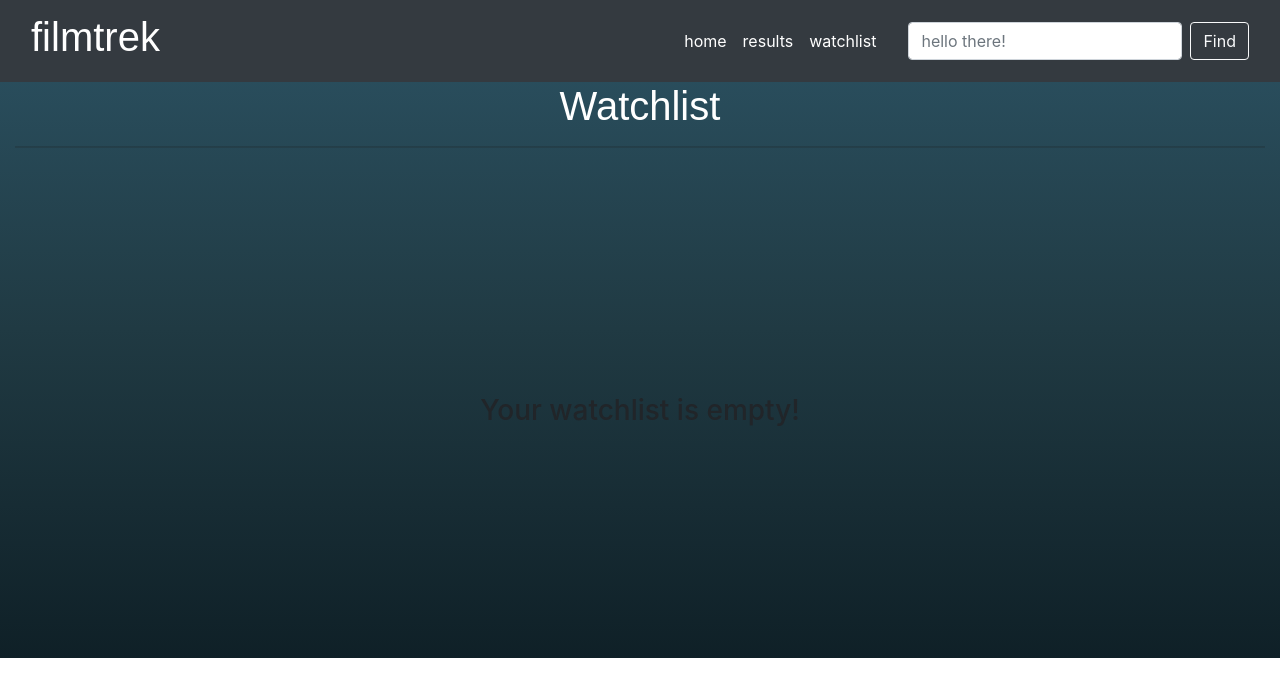
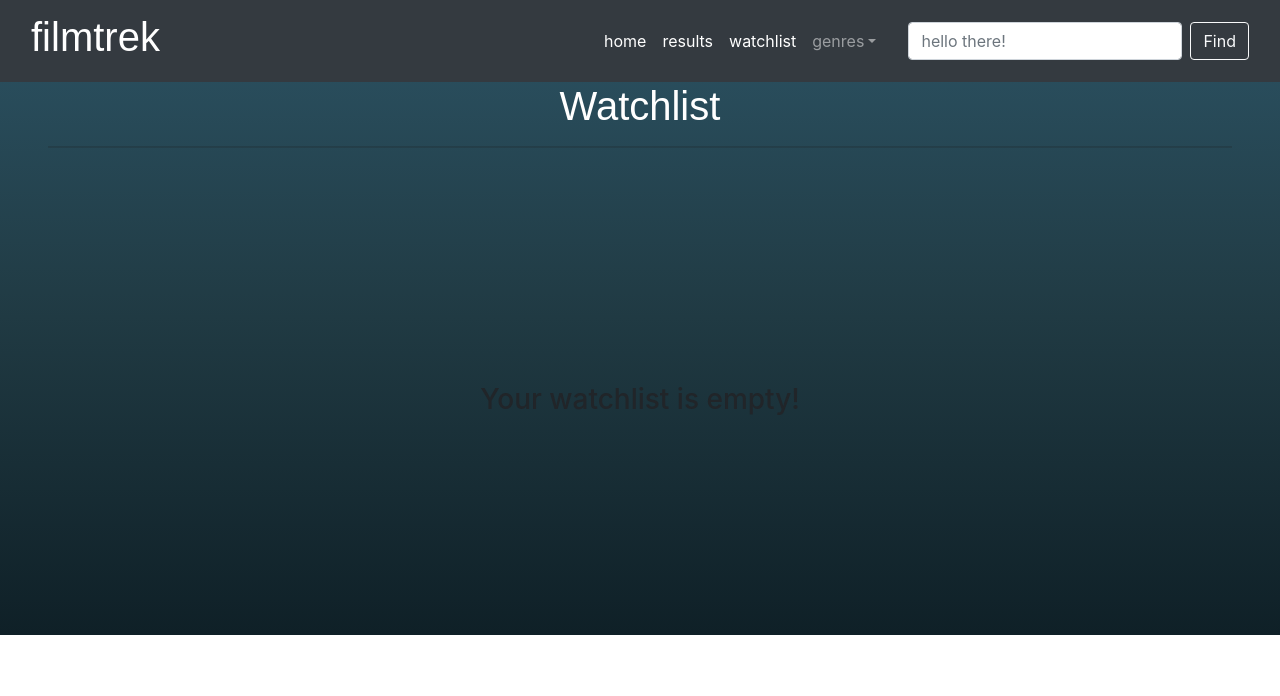
Before and after one commit to jacoblimzm/filmtrek, a React (Create React App) app: page /watchlist in a window 1280 px wide. Shown: the top 696 px of the page. Built offline with nearby package versions, Linux system fonts and the light colour scheme; a web font is replaced by a local one.

Commit message:
modify reducer add_to_watchlist to accept movie id

```diff
--- a/public/styles.css
+++ b/public/styles.css
@@ -99,8 +99,9 @@ h1 {
 
 /* ALBUM DETAILS */
 
-.album-details img {
+.album-details-container img {
   max-width: 50%;
+  color: white;
 }
 
 /* FILM DETAILS  */
--- a/src/components/AlbumDetails.jsx
+++ b/src/components/AlbumDetails.jsx
@@ -57,7 +57,7 @@ const AlbumDetails = () => {
       <div className="row">
         <div className="col my-3">
           <div className="row">
-            <div className="col-md-5 album-details">
+            <div className="col-md-5 album-details-container">
               <img
                 className="img-fluid"
                 src={_.get(album, "images[0].url", null)}
--- a/src/components/App.jsx
+++ b/src/components/App.jsx
@@ -25,7 +25,12 @@ const watchlistReducer = (watchlistFilms, action) => {
   switch (action.type) {
     case ACTIONS.ADD_TO_WATCHLIST: //take note that this results in extra cognitive load as the adding and removing is not in reference to the same thing now!
       console.log(watchlistFilms);
-      if (!watchlistFilms.includes(action.payload.film)) {
+      console.log(action.payload.filmId)
+      const present = watchlistFilms.some( watchlistFilm => {
+        return watchlistFilm.id === action.payload.filmId
+      })
+      console.log(present);
+      if (!present) {
         console.log("adding...")
         return [...watchlistFilms, action.payload.film];
       }
--- a/src/components/FilmDetails.jsx
+++ b/src/components/FilmDetails.jsx
@@ -40,7 +40,6 @@ const FilmDetails = () => {
     // setVideoId(videoId);
     setShowVideo(true);
   }
-
 
 
   useEffect( () => {
--- a/src/components/FilmResults.jsx
+++ b/src/components/FilmResults.jsx
@@ -10,7 +10,10 @@ const FilmResults = ({ searchFilms }) => {
   const addToWatchlist = (filmObj) => {
     watchlistContext.watchlistDispatch({
       type: ACTIONS.ADD_TO_WATCHLIST,
-      payload: { film: filmObj },
+      payload: {
+        film: filmObj,
+        filmId: filmObj.id,
+      },
     });
   };
 
--- a/src/components/Nav.jsx
+++ b/src/components/Nav.jsx
@@ -1,9 +1,8 @@
 import { Link } from "react-router-dom";
 import SearchBar from "./SearchBar";
 
-const Nav = ( {handleUserSearch, query} ) => {
-
-  const encodedQuery = encodeURI(query)
+const Nav = ({ handleUserSearch, query }) => {
+  const encodedQuery = encodeURI(query);
   return (
     <nav className="navbar navbar-expand-md navbar-dark bg-dark">
       <div className="container-fluid ">
@@ -41,6 +40,38 @@ const Nav = ( {handleUserSearch, query} ) => {
                 watchlist
               </Link>
             </li>
+            <li class="nav-item dropdown">
+              <a
+                class="nav-link dropdown-toggle"
+                href="#"
+                id="navbarDropdown"
+                role="button"
+                data-bs-toggle="dropdown"
+                aria-expanded="false"
+              >
+                genres
+              </a>
+              <ul
+                class="dropdown-menu"
+                aria-labelledby="navbarDropdown"
+              >
+                <li>
+                  <a class="dropdown-item" href="#">
+                    Action
+                  </a>
+                </li>
+                <li>
+                  <a class="dropdown-item" href="#">
+                    Another action
+                  </a>
+                </li>
+                <li>
+                  <a class="dropdown-item" href="#">
+                    Something else here
+                  </a>
+                </li>
+              </ul>
+            </li>
           </ul>
           <SearchBar handleUserSearch={handleUserSearch} />
           {/* <form className="d-flex">
--- a/src/components/WatchlistPage.jsx
+++ b/src/components/WatchlistPage.jsx
@@ -10,7 +10,10 @@ const WatchlistPage = () => {
   const addToWatchlist = (filmObj) => {
     watchlistContext.watchlistDispatch({
       type: ACTIONS.ADD_TO_WATCHLIST,
-      payload: { film: filmObj },
+      payload: {
+        film: filmObj,
+        filmId: filmObj.id,
+      },
     });
   };
 
@@ -35,11 +38,15 @@ const WatchlistPage = () => {
   });
 
   return (
-    <div className="container-fluid">
-    <h1>Watchlist</h1>
-    <hr />
+    <div className="container-fluid px-5">
+      <h1>Watchlist</h1>
+      <hr />
       <div className="row">
-        {watchlistItems.length === 0 ? <h3 className="empty-text">Your watchlist is empty!</h3> : watchlistItems}
+        {watchlistItems.length === 0 ? (
+          <h3 className="empty-text">Your watchlist is empty!</h3>
+        ) : (
+          watchlistItems
+        )}
       </div>
     </div>
   );
```
Also changed, not shown: src/components/GenrePage.jsx (added).
